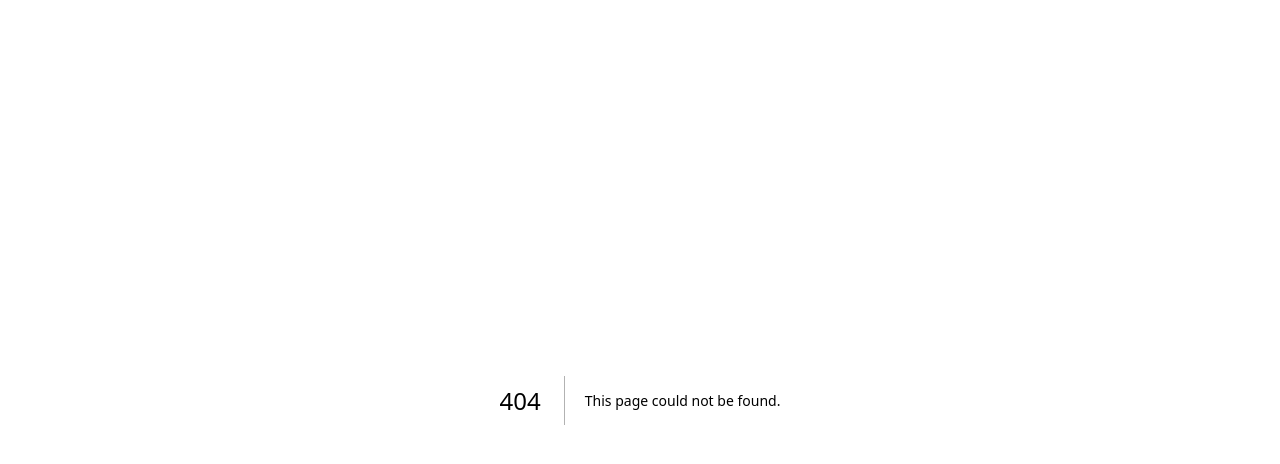
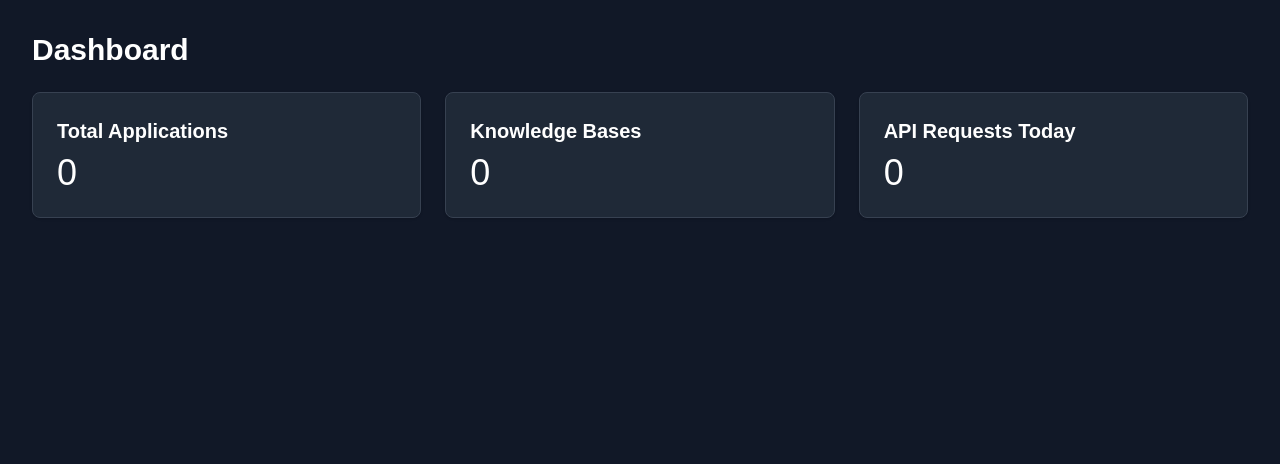
Before and after one commit to saviour2/mindflare, a Next.js app in the folder frontend/: page /dashboard in a window 1280 px wide. Before the commit this address had no page. Shown: the top 464 px of the page. Built offline with nearby package versions, Linux system fonts and the light colour scheme.

Commit message:
feat: implemented Final UI polish

```diff
--- /dev/null
+++ b/frontend/src/app/analytics/page.tsx
@@ -0,0 +1,12 @@
+import React from 'react';
+
+export default function AnalyticsPage() {
+    return (
+        <div className="min-h-screen bg-gray-900 text-white p-8">
+            <h1 className="text-3xl font-bold mb-6">Analytics</h1>
+            <div className="p-8 text-center bg-gray-800 rounded-lg border border-gray-700">
+                <p className="text-gray-400">Charts (Recharts) will be displayed here tracking API tokens, latency, and costs over time.</p>
+            </div>
+        </div>
+    );
+}
--- /dev/null
+++ b/frontend/src/app/applications/page.tsx
@@ -0,0 +1,15 @@
+import React from 'react';
+
+export default function ApplicationsPage() {
+    return (
+        <div className="min-h-screen bg-gray-900 text-white p-8">
+            <div className="flex justify-between items-center mb-6">
+                <h1 className="text-3xl font-bold">Applications</h1>
+                <button className="bg-blue-600 px-4 py-2 rounded shadow hover:bg-blue-500">+ Create App</button>
+            </div>
+            <div className="p-8 text-center bg-gray-800 rounded-lg border border-gray-700">
+                <p className="text-gray-400">No applications created yet.</p>
+            </div>
+        </div>
+    );
+}
--- /dev/null
+++ b/frontend/src/app/dashboard/page.tsx
@@ -0,0 +1,23 @@
+import React from 'react';
+
+export default function DashboardPage() {
+    return (
+        <div className="min-h-screen bg-gray-900 text-white p-8">
+            <h1 className="text-3xl font-bold mb-6">Dashboard</h1>
+            <div className="grid grid-cols-1 md:grid-cols-3 gap-6">
+                <div className="p-6 bg-gray-800 rounded-lg shadow border border-gray-700">
+                    <h2 className="text-xl font-semibold mb-2">Total Applications</h2>
+                    <p className="text-4xl">0</p>
+                </div>
+                <div className="p-6 bg-gray-800 rounded-lg shadow border border-gray-700">
+                    <h2 className="text-xl font-semibold mb-2">Knowledge Bases</h2>
+                    <p className="text-4xl">0</p>
+                </div>
+                <div className="p-6 bg-gray-800 rounded-lg shadow border border-gray-700">
+                    <h2 className="text-xl font-semibold mb-2">API Requests Today</h2>
+                    <p className="text-4xl">0</p>
+                </div>
+            </div>
+        </div>
+    );
+}
--- /dev/null
+++ b/frontend/src/app/knowledge-base/page.tsx
@@ -0,0 +1,15 @@
+import React from 'react';
+
+export default function KnowledgeBasePage() {
+    return (
+        <div className="min-h-screen bg-gray-900 text-white p-8">
+            <div className="flex justify-between items-center mb-6">
+                <h1 className="text-3xl font-bold">Knowledge Bases</h1>
+                <button className="bg-green-600 px-4 py-2 rounded shadow hover:bg-green-500">+ Upload Knowledge</button>
+            </div>
+            <div className="p-8 text-center bg-gray-800 rounded-lg border border-gray-700">
+                <p className="text-gray-400">No knowledge bases uploaded yet. Supported formats: PDF, Website, GitHub.</p>
+            </div>
+        </div>
+    );
+}
--- /dev/null
+++ b/frontend/src/app/settings/page.tsx
@@ -0,0 +1,12 @@
+import React from 'react';
+
+export default function SettingsPage() {
+    return (
+        <div className="min-h-screen bg-gray-900 text-white p-8">
+            <h1 className="text-3xl font-bold mb-6">Settings</h1>
+            <div className="p-8 text-center bg-gray-800 rounded-lg border border-gray-700">
+                <p className="text-gray-400">Settings to configure account, delete account, format API keys.</p>
+            </div>
+        </div>
+    );
+}
```
